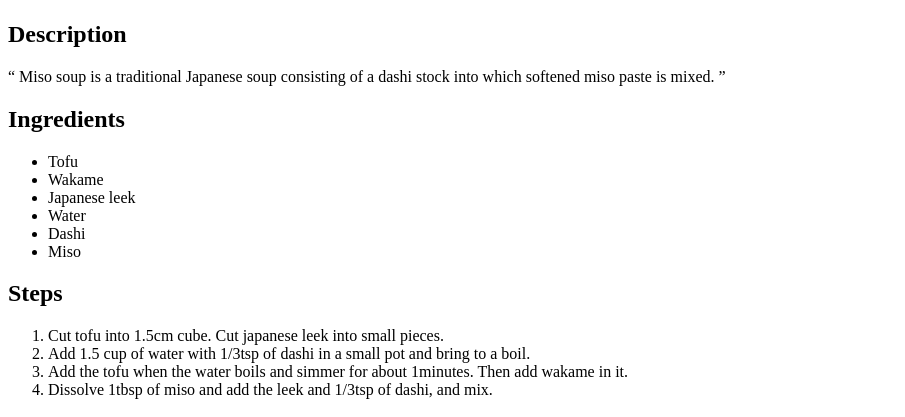
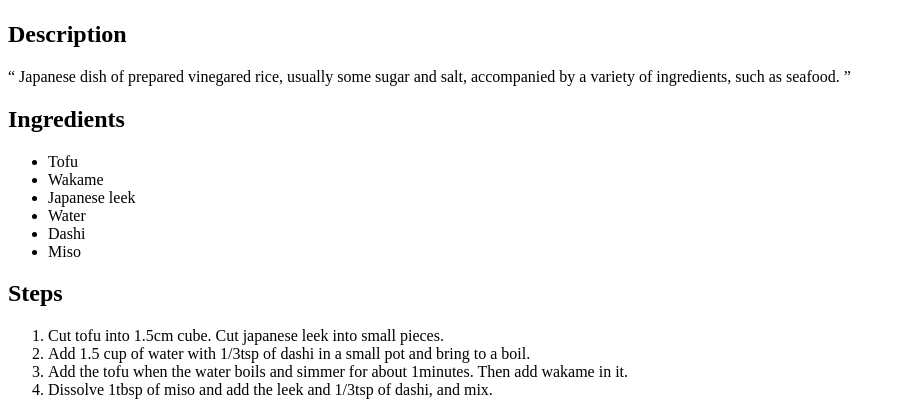
Before and after one commit to gucchunchun/odin-recipes, a plain HTML site: page recipes/sushi.html in a window 1280 px wide. Shown: the part 383-800 px from the top of the page, without its empty margins (0-905 px from the left). Drawn offline with Linux system fonts and the light colour scheme.

Commit message:
change description of Sushi page
cited from wiki

```diff
--- a/recipes/sushi.html
+++ b/recipes/sushi.html
@@ -9,9 +9,9 @@
     <h1>Sushi</h1>
     <img src="./img/sushi.jpg" />
     <h2>Description</h2>
-    <q cite="https://en.wikipedia.org/wiki/Miso_soup">
-      Miso soup is a traditional Japanese soup consisting of a dashi stock into
-      which softened miso paste is mixed.
+    <q cite="https://en.wikipedia.org/wiki/Sushi">
+      Japanese dish of prepared vinegared rice, usually some sugar and salt,
+      accompanied by a variety of ingredients, such as seafood.
     </q>
     <h2>Ingredients</h2>
     <ul>
```
